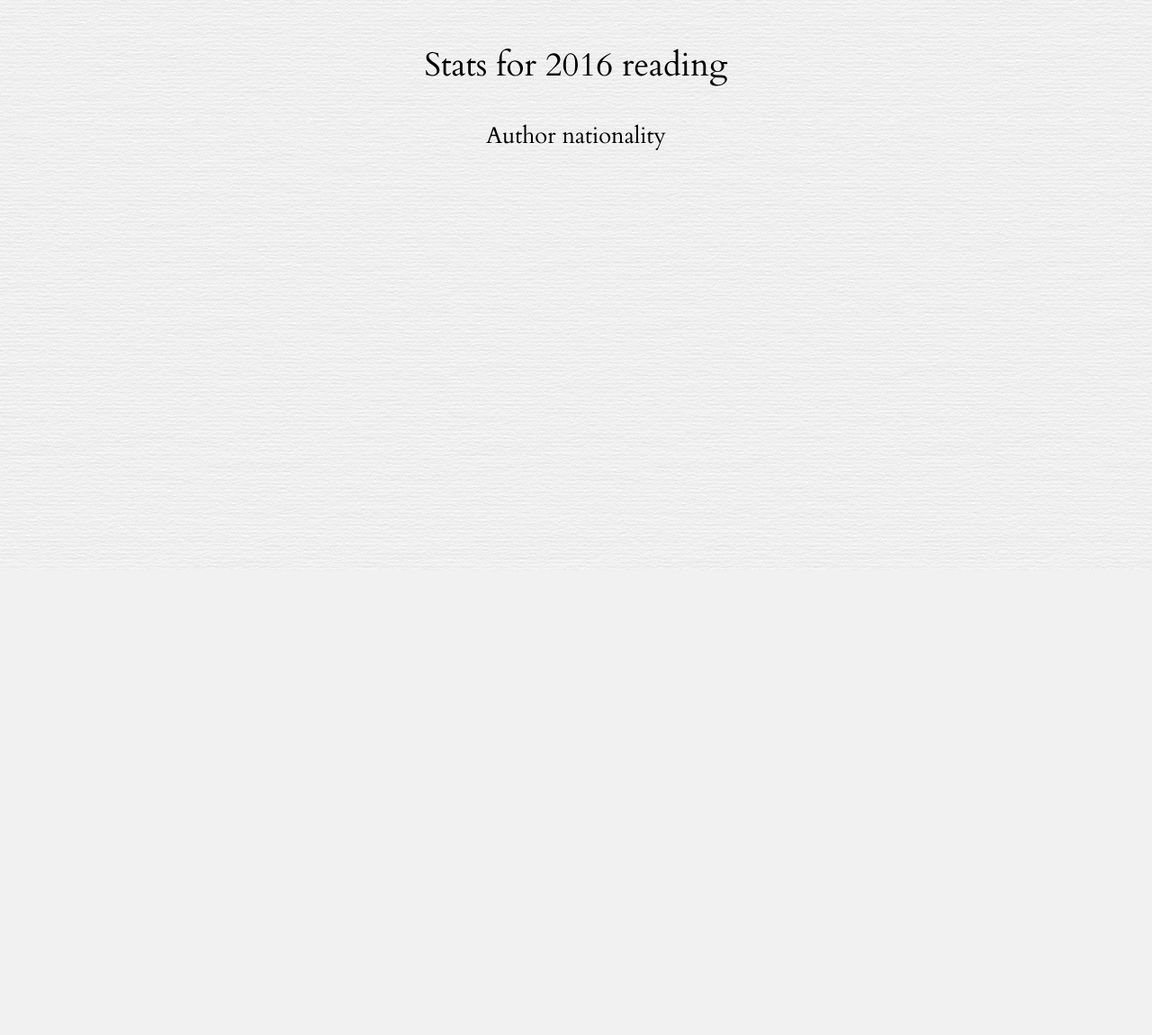
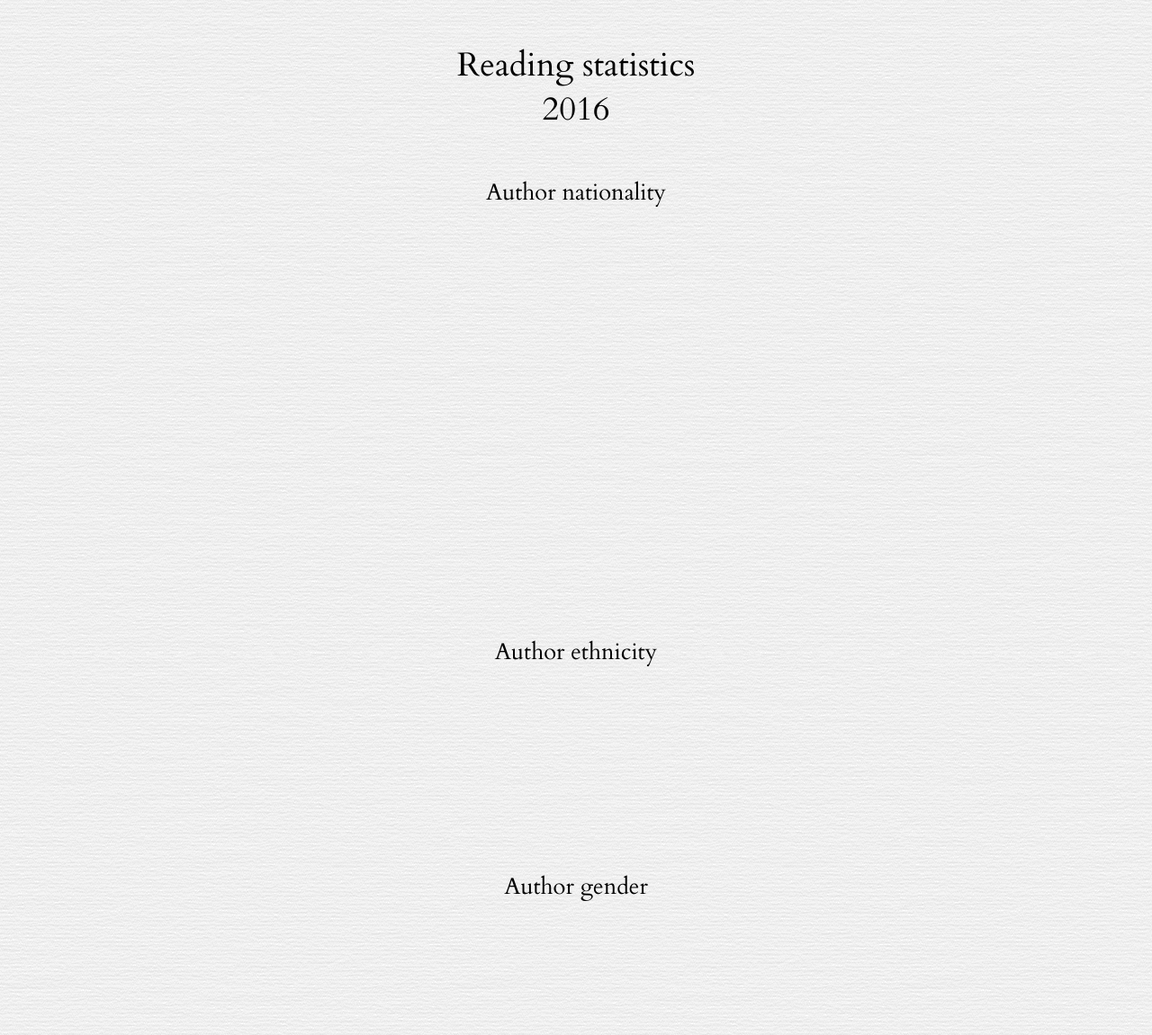
Before and after one commit to lovedaybrooke/Shelvd, a Django app: page /stats in a window 1280 px wide. Shown: the part 166-1317 px from the top of the page at 90% size. Before the commit the page ends 800 px from the top, so only its background shows below. Run offline with Django 3.2, Linux system fonts and the light colour scheme; data that the repository does not hold is empty; parts of the project's set-up code (start-up, migrations or seed data) failed here and were passed over.

Commit message:
Show author gender & ethnicity as well as nationality

```diff
--- a/shelvd/models.py
+++ b/shelvd/models.py
@@ -277,20 +277,30 @@ class Reading(models.Model):
             end_date__lt=datetime.date(year + 1, 1, 1)).order_by('-end_date')
 
     @classmethod
-    def get_author_nationalities(cls, year):
+    def get_author_data(cls, year, datatype):
         readings = cls.get_all_readings_for_year(year)
-        nationality_list = [reading.book.author.all()[0].nationality
-            for reading in readings]
-        nationality_dict = {}
-        for item in nationality_list:
-            if item in nationality_dict.keys():
-                nationality_dict[item] += 1
+        if datatype == 'nationality':
+            datatype_list = [reading.book.author.all()[0].nationality
+                for reading in readings]
+        elif datatype == 'ethnicity':
+            datatype_list = [reading.book.author.all()[0].ethnicity
+                for reading in readings]
+        elif datatype == 'gender':
+            datatype_list = [reading.book.author.all()[0].gender
+                for reading in readings]
+        datatype_dict = {}
+        for item in datatype_list:
+            if item in datatype_dict.keys():
+                datatype_dict[item] += 1
             else:
-                nationality_dict[item] = 1
-        if "" in nationality_dict.keys():
-            nationality_dict["Unknown"] = nationality_dict[""]
-            del nationality_dict[""]
-        tuple_list = [{"country": k, "count": v} for k,v in sorted(nationality_dict.items(),
+                datatype_dict[item] = 1
+        if "" in datatype_dict.keys():
+            if "Unknown" in datatype_dict.keys():
+                datatype_dict["Unknown"] += datatype_dict[""]
+            else:
+                datatype_dict["Unknown"] = datatype_dict[""]
+            del datatype_dict[""]
+        tuple_list = [{"category": k, "count": v} for k,v in sorted(datatype_dict.items(),
             key=lambda x:x[1], reverse = True)]
         return json.dumps(tuple_list)
 
--- a/shelvd/static/stylesheets/main.css
+++ b/shelvd/static/stylesheets/main.css
@@ -66,6 +66,7 @@ h2#first {
 h3 {
   font-size: 1.6em;
   font-weight: 200;
+  margin: 2em 0em 1em 0em;
 }
 
 div.bookinfo {
--- a/shelvd/templates/stats.html
+++ b/shelvd/templates/stats.html
@@ -1,10 +1,21 @@
 {% extends "basic-layout.html" %}
 
     {% block maincontent %}
-    <h2 id="first">Stats for 2016 reading</h2>
-
+    <h2 id="first">Reading statistics<br>2016</h3>
     <div id="nationality">
       <h3>Author nationality</h3>
+      <div class="graph">
+      </div>
+    </div>
+
+    <div id="ethnicity">
+      <h3>Author ethnicity</h3>
+      <div class="graph">
+      </div>
+    </div>
+
+    <div id="gender">
+      <h3>Author gender</h3>
       <div class="graph">
       </div>
     </div>
@@ -15,8 +26,9 @@
       var h = 400;
       var barPadding = 10;
 
+      // nationality graph
 
-      d3.json("/data", function(error, dataset) {
+      d3.json("/data?type=nationality", function(error, dataset) {
 
         var dataset = JSON.parse(dataset)
 
@@ -25,7 +37,7 @@
                                         .attr("height", h);
 
         var labels = svg.selectAll('text').data(dataset).enter().append('text')
-                .text(function(d) {return d.country + ": " + d.count;})
+                .text(function(d) {return d.category + ": " + d.count;})
                 .attr('x', 0)
                 .attr('y', function(d, i) { return i * (h / dataset.length) + 25;})
 
@@ -33,9 +45,57 @@
                 .attr('y', function(d, i) {return i * (h / dataset.length);})
                 .attr('x', 100)
                 .attr('height', h / dataset.length - barPadding)
-                .attr('width', function(d) {return d.count*10;});
+                .attr('width', function(d) {return d.count*10;})
+                .attr('fill', '#1A7566');
+      });
 
+      // ethnicity graph
 
+      d3.json("/data?type=ethnicity", function(error, dataset) {
+
+        var h = 150;
+        var dataset = JSON.parse(dataset)
+
+        var svg = d3.select("div#ethnicity div.graph").append("svg")
+                                        .attr("width", w + 'em')
+                                        .attr("height", h);
+
+        var labels = svg.selectAll('text').data(dataset).enter().append('text')
+                .text(function(d) {return d.category + ": " + d.count;})
+                .attr('x', 0)
+                .attr('y', function(d, i) { return i * (h / dataset.length) + 25;})
+        console.log(dataset);
+
+        var rects = svg.selectAll('rect').data(dataset).enter().append('rect')
+                .attr('y', function(d, i) {return i * (h / dataset.length);})
+                .attr('x', 100)
+                .attr('height', h / dataset.length - barPadding)
+                .attr('width', function(d) {return d.count*5;})
+                .attr('fill', '#1A7566');
+      });
+
+      // gender graph
+
+      d3.json("/data?type=gender", function(error, dataset) {
+
+        var h = 100;
+        var dataset = JSON.parse(dataset)
+
+        var svg = d3.select("div#gender div.graph").append("svg")
+                                        .attr("width", w + 'em')
+                                        .attr("height", h);
+
+        var labels = svg.selectAll('text').data(dataset).enter().append('text')
+                .text(function(d) {return d.category + ": " + d.count;})
+                .attr('x', 0)
+                .attr('y', function(d, i) { return i * (h / dataset.length) + 25;})
+
+        var rects = svg.selectAll('rect').data(dataset).enter().append('rect')
+                .attr('y', function(d, i) {return i * (h / dataset.length);})
+                .attr('x', 100)
+                .attr('height', h / dataset.length - barPadding)
+                .attr('width', function(d) {return d.count*5;})
+                .attr('fill', '#1A7566');
       });
 
     </script>
--- a/shelvd/views.py
+++ b/shelvd/views.py
@@ -46,12 +46,17 @@ def booklistPage(request, book_status):
 
 def stats(request):
     return render(request, 'stats.html',
-        {'author_data': Reading.get_author_nationalities(2016),
+        {'author_data': Reading.get_author_data(2016, 'nationality'),
          'status': 'stats'})
 
 def data(request):
-    return HttpResponse(json.dumps(Reading.get_author_nationalities(2016)),
-        content_type="application/json")
+    if request.GET['type'] == 'nationality':
+        data = json.dumps(Reading.get_author_data(2016, 'nationality'))
+    elif request.GET['type'] == 'ethnicity':
+        data = json.dumps(Reading.get_author_data(2016, 'ethnicity'))
+    elif request.GET['type'] == 'gender':
+        data = json.dumps(Reading.get_author_data(2016, 'gender'))
+    return HttpResponse(data, content_type="application/json")
 
 def home(request):
     return booklistPage(request, "unfinished")
```
